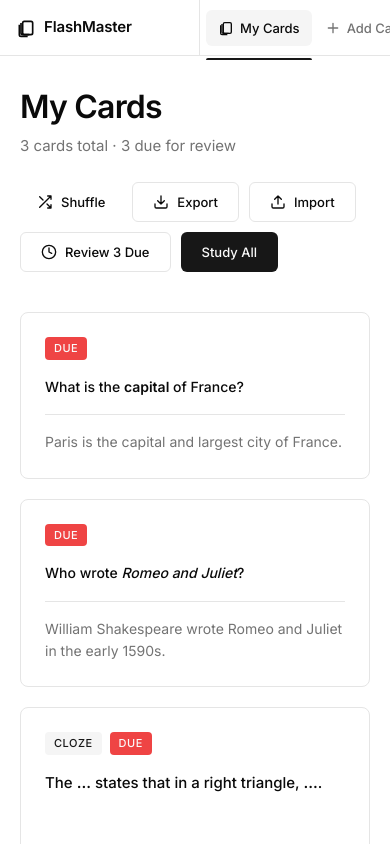
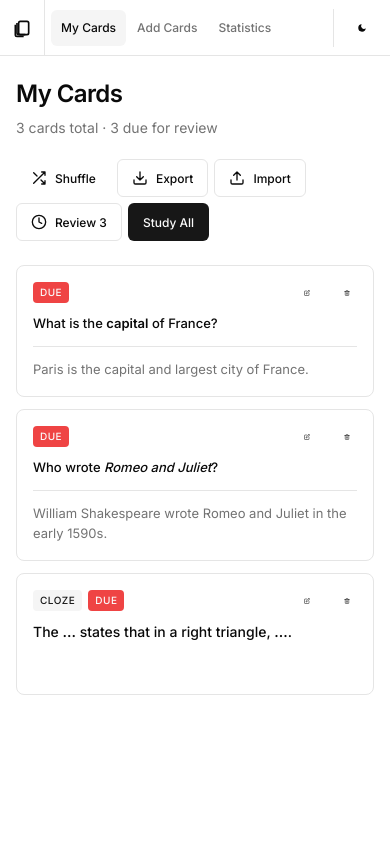
Before and after one commit to shrike99/flashmaster, a React (Vite) app: page / in a window 390 px wide. Built offline with nearby package versions, Linux system fonts and the light colour scheme.

Commit message:
Enhance mobile responsiveness and UI adjustments
Updated styles for mobile responsiveness and adjusted various padding, margin, and font sizes across components. Modified card and button layouts for better usability on smaller screens.

```diff
--- a/src/App.jsx
+++ b/src/App.jsx
@@ -2,7 +2,7 @@ import { useState, useRef, useEffect } from 'react';
 import ReactMarkdown from 'react-markdown';
 
 /* ─────────────────────────────────────────────────────────────────────────────
-   SLEEK BLACK & WHITE FLASHCARD APP - SHADCN NAVBAR EDITION
+   SLEEK BLACK & WHITE FLASHCARD APP - MOBILE RESPONSIVE
    Design System: shadcn/ui inspired
    Color Scheme: Pure monochrome with blue accents
    Typography: Inter for everything
@@ -73,6 +73,7 @@ body {
   line-height: 1.5;
   -webkit-font-smoothing: antialiased;
   -moz-osx-font-smoothing: grayscale;
+  -webkit-tap-highlight-color: transparent;
 }
 
 /* ─── LAYOUT ───────────────────────────────────────────────────────────────── */
@@ -91,6 +92,9 @@ body {
   align-items: center;
   height: 56px;
   flex-shrink: 0;
+  overflow-x: auto;
+  overflow-y: hidden;
+  -webkit-overflow-scrolling: touch;
 }
 
 .navbar-brand {
@@ -100,7 +104,8 @@ body {
   padding: 0 16px;
   height: 100%;
   border-right: 1px solid hsl(var(--border));
-  min-width: 200px;
+  min-width: auto;
+  flex-shrink: 0;
 }
 
 .navbar-logo {
@@ -108,6 +113,17 @@ body {
   font-weight: 600;
   letter-spacing: -0.01em;
   color: hsl(var(--foreground));
+  white-space: nowrap;
+}
+
+@media (max-width: 640px) {
+  .navbar-logo {
+    display: none;
+  }
+  .navbar-brand {
+    min-width: auto;
+    padding: 0 12px;
+  }
 }
 
 .navbar-nav {
@@ -116,14 +132,22 @@ body {
   flex: 1;
   padding: 0 6px;
   gap: 1px;
+  overflow-x: auto;
+  -webkit-overflow-scrolling: touch;
+  scrollbar-width: none;
+}
+
+.navbar-nav::-webkit-scrollbar {
+  display: none;
 }
 
 .navbar-actions {
   display: flex;
   gap: 2px;
   align-items: center;
-  padding: 0 16px;
+  padding: 0 8px;
   border-left: 1px solid hsl(var(--border));
+  flex-shrink: 0;
 }
 
 .nav-link {
@@ -143,6 +167,8 @@ body {
   font-family: inherit;
   white-space: nowrap;
   position: relative;
+  flex-shrink: 0;
+  touch-action: manipulation;
 }
 
 .nav-link:hover {
@@ -167,27 +193,33 @@ body {
   border-radius: 2px 2px 0 0;
 }
 
+@media (max-width: 640px) {
+  .nav-link {
+    padding: 0 10px;
+    font-size: 12px;
+  }
+  .nav-link svg {
+    display: none;
+  }
+}
+
 .main {
   flex: 1;
   overflow-y: auto;
+  overflow-x: hidden;
   background: hsl(var(--background));
+  -webkit-overflow-scrolling: touch;
 }
 
 .main-content {
   max-width: 1200px;
   margin: 0 auto;
-  padding: 48px 32px;
-}
-
-@media (max-width: 639px) {
-  .main-content {
-    padding: 32px 20px;
-  }
+  padding: 24px 16px;
 }
 
 @media (min-width: 640px) {
   .main-content {
-    padding: 56px 48px;
+    padding: 48px 32px;
   }
 }
 
@@ -214,6 +246,8 @@ body {
   outline: none;
   border: 1px solid transparent;
   font-family: inherit;
+  touch-action: manipulation;
+  -webkit-tap-highlight-color: transparent;
 }
 
 .btn:disabled {
@@ -283,6 +317,21 @@ body {
   height: 36px;
   width: 36px;
   padding: 0;
+}
+
+@media (max-width: 640px) {
+  .btn {
+    font-size: 12px;
+  }
+  .btn-default, .btn-outline, .btn-ghost, .btn-destructive {
+    height: 38px;
+    padding: 0 14px;
+  }
+  .btn-sm {
+    height: 34px;
+    padding: 0 12px;
+    font-size: 12px;
+  }
 }
 
 /* Card */
@@ -295,7 +344,13 @@ body {
 }
 
 .card-header {
-  padding: 24px 24px 0;
+  padding: 20px 20px 0;
+}
+
+@media (max-width: 640px) {
+  .card-header {
+    padding: 16px 16px 0;
+  }
 }
 
 .card-title {
@@ -304,6 +359,12 @@ body {
   letter-spacing: -0.01em;
 }
 
+@media (max-width: 640px) {
+  .card-title {
+    font-size: 16px;
+  }
+}
+
 .card-description {
   font-size: 13px;
   color: hsl(var(--muted-foreground));
@@ -311,7 +372,13 @@ body {
 }
 
 .card-content {
-  padding: 24px;
+  padding: 20px;
+}
+
+@media (max-width: 640px) {
+  .card-content {
+    padding: 16px;
+  }
 }
 
 /* Input */
@@ -337,6 +404,13 @@ body {
 
 .input::placeholder {
   color: hsl(var(--muted-foreground));
+}
+
+@media (max-width: 640px) {
+  .input {
+    height: 38px;
+    font-size: 16px; /* Prevents iOS zoom on focus */
+  }
 }
 
 .textarea {
@@ -365,6 +439,13 @@ body {
   color: hsl(var(--muted-foreground));
 }
 
+@media (max-width: 640px) {
+  .textarea {
+    font-size: 16px; /* Prevents iOS zoom on focus */
+    padding: 12px;
+  }
+}
+
 /* Label */
 .label {
   font-size: 14px;
@@ -372,6 +453,13 @@ body {
   display: block;
   margin-bottom: 10px;
   color: hsl(var(--foreground));
+}
+
+@media (max-width: 640px) {
+  .label {
+    font-size: 13px;
+    margin-bottom: 8px;
+  }
 }
 
 /* Badge */
@@ -387,6 +475,13 @@ body {
   border: 1px solid transparent;
 }
 
+@media (max-width: 640px) {
+  .badge {
+    font-size: 10px;
+    padding: 2px 6px;
+  }
+}
+
 .badge-default {
   background: hsl(var(--secondary));
   color: hsl(var(--secondary-foreground));
@@ -410,40 +505,71 @@ body {
 
 /* ─── PAGE LAYOUT ──────────────────────────────────────────────────────────── */
 .page-header {
-  margin-bottom: 40px;
+  margin-bottom: 32px;
+}
+
+@media (max-width: 640px) {
+  .page-header {
+    margin-bottom: 24px;
+  }
 }
 
 .page-title {
-  font-size: 32px;
+  font-size: 28px;
   font-weight: 600;
   letter-spacing: -0.025em;
   margin-bottom: 8px;
   line-height: 1.2;
 }
 
+@media (max-width: 640px) {
+  .page-title {
+    font-size: 24px;
+  }
+}
+
 .page-description {
   font-size: 15px;
   color: hsl(var(--muted-foreground));
   line-height: 1.6;
 }
 
+@media (max-width: 640px) {
+  .page-description {
+    font-size: 14px;
+  }
+}
+
 .page-actions {
   display: flex;
-  gap: 10px;
-  margin-top: 24px;
+  gap: 8px;
+  margin-top: 20px;
   flex-wrap: wrap;
+}
+
+@media (max-width: 640px) {
+  .page-actions {
+    gap: 6px;
+  }
 }
 
 /* ─── CARDS GRID ───────────────────────────────────────────────────────────── */
 .cards-grid {
   display: grid;
-  grid-template-columns: repeat(auto-fill, minmax(300px, 1fr));
-  gap: 20px;
+  grid-template-columns: repeat(auto-fill, minmax(280px, 1fr));
+  gap: 16px;
+}
+
+@media (max-width: 640px) {
+  .cards-grid {
+    grid-template-columns: 1fr;
+    gap: 12px;
+  }
 }
 
 @media (min-width: 640px) {
   .cards-grid {
-    gap: 24px;
+    gap: 20px;
   }
 }
 
@@ -455,6 +581,7 @@ body {
   overflow: hidden;
   transition: all 0.2s;
   cursor: pointer;
+  touch-action: manipulation;
 }
 
 .flashcard:hover {
@@ -464,36 +591,68 @@ body {
 
 .flashcard-image {
   width: 100%;
-  height: 180px;
+  height: 160px;
   object-fit: cover;
   background: hsl(var(--muted));
   border-bottom: 1px solid hsl(var(--border));
 }
 
+@media (max-width: 640px) {
+  .flashcard-image {
+    height: 140px;
+  }
+}
+
 .flashcard-body {
-  padding: 24px;
-  min-height: 160px;
+  padding: 20px;
+  min-height: 140px;
+}
+
+@media (max-width: 640px) {
+  .flashcard-body {
+    padding: 16px;
+    min-height: 120px;
+  }
 }
 
 .flashcard-badges {
   display: flex;
   gap: 8px;
-  margin-bottom: 16px;
+  margin-bottom: 12px;
+}
+
+@media (max-width: 640px) {
+  .flashcard-badges {
+    gap: 6px;
+    margin-bottom: 10px;
+  }
 }
 
 .flashcard-question {
   font-size: 15px;
   font-weight: 500;
   line-height: 1.6;
-  margin-bottom: 16px;
+  margin-bottom: 12px;
+}
+
+@media (max-width: 640px) {
+  .flashcard-question {
+    font-size: 14px;
+  }
 }
 
 .flashcard-answer {
   font-size: 14px;
   color: hsl(var(--muted-foreground));
   line-height: 1.6;
-  padding-top: 16px;
+  padding-top: 12px;
   border-top: 1px solid hsl(var(--border));
+}
+
+@media (max-width: 640px) {
+  .flashcard-answer {
+    font-size: 13px;
+  }
 }
 
 .flashcard-actions {
@@ -502,12 +661,25 @@ body {
   right: 12px;
   display: flex;
   gap: 4px;
-  opacity: 0;
+  opacity: 1;
   transition: opacity 0.2s;
-}
-
-.flashcard:hover .flashcard-actions {
-  opacity: 1;
+  z-index: 10;
+}
+
+@media (min-width: 641px) {
+  .flashcard-actions {
+    opacity: 0;
+  }
+  .flashcard:hover .flashcard-actions {
+    opacity: 1;
+  }
+}
+
+@media (max-width: 640px) {
+  .flashcard-actions {
+    top: 8px;
+    right: 8px;
+  }
 }
 
 .status-indicator {
@@ -519,6 +691,13 @@ body {
   border-radius: 50%;
 }
 
+@media (max-width: 640px) {
+  .status-indicator {
+    top: 8px;
+    left: 8px;
+  }
+}
+
 .status-success {
   background: hsl(120 100% 35%);
 }
@@ -531,16 +710,29 @@ body {
 .creator-list {
   display: flex;
   flex-direction: column;
-  gap: 20px;
+  gap: 16px;
   margin-bottom: 24px;
+}
+
+@media (max-width: 640px) {
+  .creator-list {
+    gap: 12px;
+    margin-bottom: 20px;
+  }
 }
 
 .creator-card {
   border-radius: 8px;
   border: 1px solid hsl(var(--border));
   background: hsl(var(--card));
-  padding: 24px;
+  padding: 20px;
   transition: all 0.2s;
+}
+
+@media (max-width: 640px) {
+  .creator-card {
+    padding: 16px;
+  }
 }
 
 .creator-card.focused {
@@ -552,7 +744,13 @@ body {
   display: flex;
   align-items: center;
   justify-content: space-between;
-  margin-bottom: 20px;
+  margin-bottom: 16px;
+}
+
+@media (max-width: 640px) {
+  .creator-header {
+    margin-bottom: 12px;
+  }
 }
 
 .creator-number {
@@ -563,23 +761,36 @@ body {
   color: hsl(var(--muted-foreground));
 }
 
+@media (max-width: 640px) {
+  .creator-number {
+    font-size: 10px;
+  }
+}
+
 .creator-section {
-  margin-bottom: 20px;
+  margin-bottom: 16px;
 }
 
 .creator-section:last-child {
   margin-bottom: 0;
+}
+
+@media (max-width: 640px) {
+  .creator-section {
+    margin-bottom: 12px;
+  }
 }
 
 .creator-grid {
   display: grid;
   grid-template-columns: 1fr 1fr;
-  gap: 20px;
+  gap: 16px;
 }
 
 @media (max-width: 768px) {
   .creator-grid {
     grid-template-columns: 1fr;
+    gap: 12px;
   }
 }
 
@@ -592,7 +803,7 @@ body {
 .study-container {
   max-width: 700px;
   margin: 0 auto;
-  padding: 0 20px;
+  padding: 0 16px;
 }
 
 @media (min-width: 640px) {
@@ -605,19 +816,37 @@ body {
   display: flex;
   align-items: center;
   justify-content: space-between;
-  margin-bottom: 28px;
+  margin-bottom: 20px;
+}
+
+@media (max-width: 640px) {
+  .study-header {
+    margin-bottom: 16px;
+  }
 }
 
 .study-info h1 {
-  font-size: 28px;
+  font-size: 24px;
   font-weight: 600;
   margin-bottom: 6px;
   line-height: 1.2;
 }
 
+@media (max-width: 640px) {
+  .study-info h1 {
+    font-size: 20px;
+  }
+}
+
 .study-info p {
   font-size: 14px;
   color: hsl(var(--muted-foreground));
+}
+
+@media (max-width: 640px) {
+  .study-info p {
+    font-size: 13px;
+  }
 }
 
 .progress-bar {
@@ -626,7 +855,14 @@ body {
   background: hsl(var(--secondary));
   border-radius: 999px;
   overflow: hidden;
-  margin-bottom: 36px;
+  margin-bottom: 28px;
+}
+
+@media (max-width: 640px) {
+  .progress-bar {
+    height: 5px;
+    margin-bottom: 20px;
+  }
 }
 
 .progress-fill {
@@ -639,16 +875,30 @@ body {
 .study-card-wrapper {
   perspective: 1200px;
   margin-bottom: 24px;
+  touch-action: pan-y;
+}
+
+@media (max-width: 640px) {
+  .study-card-wrapper {
+    margin-bottom: 16px;
+  }
 }
 
 .study-card {
   position: relative;
-  min-height: 400px;
+  min-height: 350px;
   transition: transform 0.4s ease;
   transform-style: preserve-3d;
   cursor: pointer;
   user-select: none;
   transform: rotateY(0deg);
+  touch-action: none;
+}
+
+@media (max-width: 640px) {
+  .study-card {
+    min-height: 300px;
+  }
 }
 
 .study-card.flipped {
@@ -683,7 +933,7 @@ body {
 
 .card-image {
   width: 100%;
-  height: 220px;
+  height: 180px;
   object-fit: cover;
   background: hsl(var(--muted));
   border-bottom: 1px solid hsl(var(--border));
@@ -692,18 +942,30 @@ body {
   transition: opacity 0.3s ease;
 }
 
+@media (max-width: 640px) {
+  .card-image {
+    height: 140px;
+  }
+}
+
 .card-image.loaded {
   opacity: 1;
 }
 
 .card-body {
   flex: 1;
-  padding: 48px;
+  padding: 40px;
   display: flex;
   flex-direction: column;
   justify-content: center;
   align-items: center;
   text-align: center;
+}
+
+@media (max-width: 640px) {
+  .card-body {
+    padding: 24px 20px;
+  }
 }
 
 .card-label {
@@ -712,46 +974,88 @@ body {
   text-transform: uppercase;
   letter-spacing: 0.5px;
   color: hsl(var(--muted-foreground));
-  margin-bottom: 16px;
+  margin-bottom: 12px;
+}
+
+@media (max-width: 640px) {
+  .card-label {
+    font-size: 10px;
+    margin-bottom: 10px;
+  }
 }
 
 .card-text {
-  font-size: 20px;
+  font-size: 18px;
   font-weight: 500;
   line-height: 1.5;
+}
+
+@media (max-width: 640px) {
+  .card-text {
+    font-size: 16px;
+  }
 }
 
 .card-hint {
   font-size: 13px;
   color: hsl(var(--muted-foreground));
-  margin-top: 24px;
+  margin-top: 20px;
+}
+
+@media (max-width: 640px) {
+  .card-hint {
+    font-size: 12px;
+    margin-top: 16px;
+  }
 }
 
 .swipe-indicator {
   position: absolute;
   top: 50%;
   transform: translateY(-50%);
-  font-size: 72px;
+  font-size: 60px;
   opacity: 0;
   transition: opacity 0.2s;
   pointer-events: none;
   z-index: 10;
 }
 
+@media (max-width: 640px) {
+  .swipe-indicator {
+    font-size: 48px;
+  }
+}
+
 .swipe-left {
-  left: 60px;
+  left: 40px;
   color: hsl(var(--destructive));
 }
 
 .swipe-right {
-  right: 60px;
+  right: 40px;
   color: hsl(120 100% 35%);
+}
+
+@media (max-width: 640px) {
+  .swipe-left {
+    left: 20px;
+  }
+  .swipe-right {
+    right: 20px;
+  }
 }
 
 .study-actions {
   display: flex;
-  gap: 16px;
-  margin-top: 28px;
+  gap: 12px;
+  margin-top: 20px;
+}
+
+@media (max-width: 640px) {
+  .study-actions {
+    gap: 10px;
+    margin-top: 16px;
+  }
 }
 
 .study-actions .btn {
@@ -760,10 +1064,17 @@ body {
 
 .keyboard-hint {
   text-align: center;
-  margin-top: 28px;
+  margin-top: 20px;
   font-size: 13px;
   color: hsl(var(--muted-foreground));
   line-height: 1.6;
+}
+
+@media (max-width: 640px) {
+  .keyboard-hint {
+    font-size: 11px;
+    margin-top: 16px;
+  }
 }
 
 .kbd {
@@ -778,58 +1089,109 @@ body {
   font-weight: 500;
 }
 
+@media (max-width: 640px) {
+  .kbd {
+    padding: 2px 6px;
+    font-size: 11px;
+  }
+}
+
 /* ─── STATS ────────────────────────────────────────────────────────────────── */
 .stats-grid {
   display: grid;
-  grid-template-columns: repeat(auto-fit, minmax(200px, 1fr));
-  gap: 20px;
-  margin-bottom: 48px;
+  grid-template-columns: repeat(auto-fit, minmax(140px, 1fr));
+  gap: 16px;
+  margin-bottom: 40px;
+}
+
+@media (max-width: 640px) {
+  .stats-grid {
+    grid-template-columns: repeat(2, 1fr);
+    gap: 12px;
+    margin-bottom: 32px;
+  }
 }
 
 .stat-card {
   border-radius: 8px;
   border: 1px solid hsl(var(--border));
   background: hsl(var(--card));
-  padding: 24px;
+  padding: 20px;
+}
+
+@media (max-width: 640px) {
+  .stat-card {
+    padding: 16px;
+  }
 }
 
 .stat-value {
-  font-size: 36px;
+  font-size: 32px;
   font-weight: 600;
   line-height: 1;
-  margin-bottom: 10px;
+  margin-bottom: 8px;
+}
+
+@media (max-width: 640px) {
+  .stat-value {
+    font-size: 28px;
+  }
 }
 
 .stat-label {
-  font-size: 13px;
+  font-size: 12px;
   color: hsl(var(--muted-foreground));
   text-transform: uppercase;
   letter-spacing: 0.5px;
 }
 
+@media (max-width: 640px) {
+  .stat-label {
+    font-size: 11px;
+  }
+}
+
 .history-section h2 {
   font-size: 20px;
   font-weight: 600;
-  margin-bottom: 20px;
+  margin-bottom: 16px;
+}
+
+@media (max-width: 640px) {
+  .history-section h2 {
+    font-size: 18px;
+  }
 }
 
 .history-list {
   display: flex;
   flex-direction: column;
-  gap: 12px;
+  gap: 10px;
+}
+
+@media (max-width: 640px) {
+  .history-list {
+    gap: 8px;
+  }
 }
 
 .history-item {
   display: flex;
   align-items: center;
   justify-content: space-between;
-  padding: 20px;
+  padding: 16px;
   border-radius: 8px;
   border: 1px solid hsl(var(--border));
   background: hsl(var(--card));
   transition: all 0.2s;
 }
 
+@media (max-width: 640px) {
+  .history-item {
+    padding: 14px;
+  }
+}
+
 .history-item:hover {
   border-color: hsl(var(--foreground) / 0.2);
   box-shadow: 0 2px 4px rgba(0, 0, 0, 0.05);
@@ -838,7 +1200,7 @@ body {
 .history-info {
   display: flex;
   flex-direction: column;
-  gap: 6px;
+  gap: 4px;
 }
 
 .history-result {
@@ -846,14 +1208,32 @@ body {
   font-weight: 500;
 }
 
+@media (max-width: 640px) {
+  .history-result {
+    font-size: 14px;
+  }
+}
+
 .history-date {
   font-size: 13px;
   color: hsl(var(--muted-foreground));
 }
 
+@media (max-width: 640px) {
+  .history-date {
+    font-size: 12px;
+  }
+}
+
 .history-score {
   font-size: 15px;
   font-weight: 600;
+}
+
+@media (max-width: 640px) {
+  .history-score {
+    font-size: 14px;
+  }
 }
 
 /* ─── MODAL ────────────────────────────────────────────────────────────────── */
@@ -867,12 +1247,13 @@ body {
   justify-content: center;
   z-index: 100;
   animation: fadeIn 0.2s;
+  padding: 16px;
 }
 
 .modal {
   width: 500px;
-  max-width: 94vw;
-  max-height: 90vh;
+  max-width: 100%;
+  max-height: calc(100vh - 32px);
   overflow-y: auto;
   border-radius: 8px;
   border: 1px solid hsl(var(--border));
@@ -885,7 +1266,13 @@ body {
   display: flex;
   align-items: center;
   justify-content: space-between;
-  padding: 24px 24px 0;
+  padding: 20px 20px 0;
+}
+
+@media (max-width: 640px) {
+  .modal-header {
+    padding: 16px 16px 0;
+  }
 }
 
 .modal-title {
@@ -893,15 +1280,34 @@ body {
   font-weight: 600;
 }
 
+@media (max-width: 640px) {
+  .modal-title {
+    font-size: 16px;
+  }
+}
+
 .modal-body {
-  padding: 24px;
+  padding: 20px;
+}
+
+@media (max-width: 640px) {
+  .modal-body {
+    padding: 16px;
+  }
 }
 
 .modal-footer {
   display: flex;
   gap: 8px;
   justify-content: flex-end;
-  padding: 0 24px 24px;
+  padding: 0 20px 20px;
+}
+
+@media (max-width: 640px) {
+  .modal-footer {
+    padding: 0 16px 16px;
+    gap: 6px;
+  }
 }
 
 .field {
@@ -910,18 +1316,36 @@ body {
 
 .field:last-child {
   margin-bottom: 0;
+}
+
+@media (max-width: 640px) {
+  .field {
+    margin-bottom: 12px;
+  }
 }
 
 /* ─── UTILITIES ────────────────────────────────────────────────────────────── */
 .empty-state {
   text-align: center;
-  padding: 80px 32px;
+  padding: 60px 24px;
   color: hsl(var(--muted-foreground));
+}
+
+@media (max-width: 640px) {
+  .empty-state {
+    padding: 40px 20px;
+  }
 }
 
 .empty-state p {
   font-size: 15px;
   line-height: 1.6;
+}
+
+@media (max-width: 640px) {
+  .empty-state p {
+    font-size: 14px;
+  }
 }
 
 .tabs {
@@ -930,6 +1354,13 @@ body {
   padding: 4px;
   background: hsl(var(--muted));
   border-radius: 6px;
+}
+
+@media (max-width: 640px) {
+  .tabs {
+    height: 34px;
+    width: 100%;
+  }
 }
 
 .tab {
@@ -946,6 +1377,15 @@ body {
   cursor: pointer;
   transition: all 0.15s;
   font-family: inherit;
+  touch-action: manipulation;
+}
+
+@media (max-width: 640px) {
+  .tab {
+    flex: 1;
+    padding: 0 8px;
+    font-size: 12px;
+  }
 }
 
 .tab.active {
@@ -955,8 +1395,9 @@ body {
 
 .toast {
   position: fixed;
-  top: 80px;
-  right: 20px;
+  top: 70px;
+  right: 16px;
+  left: 16px;
   z-index: 200;
   display: flex;
   align-items: center;
@@ -971,6 +1412,14 @@ body {
   animation: slideIn 0.3s;
 }
 
+@media (min-width: 640px) {
+  .toast {
+    left: auto;
+    right: 20px;
+    max-width: 400px;
+  }
+}
+
 .zoom-overlay {
   position: fixed;
   inset: 0;
@@ -980,11 +1429,12 @@ body {
   justify-content: center;
   z-index: 200;
   cursor: zoom-out;
+  padding: 16px;
 }
 
 .zoom-image {
-  max-width: 90vw;
-  max-height: 90vh;
+  max-width: 100%;
+  max-height: 100%;
   object-fit: contain;
   border-radius: 8px;
 }
@@ -998,6 +1448,13 @@ body {
   margin-top: 12px;
   position: relative;
   display: block;
+}
+
+@media (max-width: 640px) {
+  .thumbnail {
+    width: 70px;
+    height: 52px;
+  }
 }
 
 .thumbnail-delete {
@@ -1011,12 +1468,19 @@ body {
   padding: 2px 6px;
   font-size: 11px;
   cursor: pointer;
+  touch-action: manipulation;
 }
 
 /* Markdown */
 .markdown {
   font-size: 14px;
   line-height: 1.6;
+}
+
+@media (max-width: 640px) {
+  .markdown {
+    font-size: 13px;
+  }
 }
 
 .markdown p {
@@ -1103,6 +1567,18 @@ body {
 
 .swipe-out {
   animation: swipeOut 0.3s ease forwards;
+}
+
+/* Prevent pull-to-refresh on mobile */
+body {
+  overscroll-behavior-y: contain;
+}
+
+/* Improve touch scrolling */
+.main,
+.modal,
+.navbar-nav {
+  -webkit-overflow-scrolling: touch;
 }
 `;
 
@@ -1533,7 +2009,7 @@ function MyCardsPage() {
 							/>
 						)}
 						<div className="card-content" style={{ minHeight: '200px', display: 'flex', alignItems: 'center', justifyContent: 'center' }}>
-							<div style={{ fontSize: '18px', lineHeight: '2', textAlign: 'center' }}>
+							<div style={{ fontSize: '16px', lineHeight: '2', textAlign: 'center', width: '100%', padding: '0 10px' }}>
 								{parts.map((p, i) =>
 									p.type === 'text' ? (
 										<span key={i}>{p.val}</span>
@@ -1558,6 +2034,7 @@ function MyCardsPage() {
 													style={{
 														display: 'inline-block',
 														width: Math.max(100, p.val.length * 11),
+														maxWidth: '90%',
 														height: '32px',
 														textAlign: 'center',
 														margin: '0 4px',
@@ -1595,7 +2072,7 @@ function MyCardsPage() {
 						</div>
 					)}
 
-					<div className="keyboard-hint">
+					<div className="keyboard-hint" style={{ display: window.innerWidth > 640 ? 'block' : 'none' }}>
 						<span className="kbd">Space</span> flip ·<span className="kbd">←</span> or <span className="kbd">1</span> wrong ·<span className="kbd">→</span> or <span className="kbd">2</span> right
 					</div>
 				</div>
@@ -1657,7 +2134,7 @@ function MyCardsPage() {
 								<div className="card-text markdown">
 									<ReactMarkdown>{card.q}</ReactMarkdown>
 								</div>
-								<div className="card-hint">Click or press Space to flip</div>
+								<div className="card-hint">Tap to flip</div>
 							</div>
 						</div>
 
@@ -1679,7 +2156,7 @@ function MyCardsPage() {
 								<div className="card-text markdown">
 									<ReactMarkdown>{card.a}</ReactMarkdown>
 								</div>
-								<div className="card-hint">Click or press Space to flip back</div>
+								<div className="card-hint">Tap to flip back</div>
 							</div>
 						</div>
 					</div>
@@ -1697,10 +2174,10 @@ function MyCardsPage() {
 						</button>
 					</div>
 				) : (
-					<div style={{ marginTop: '24px', textAlign: 'center', fontSize: '13px', color: 'hsl(var(--muted-foreground))' }}>Flip the card first, then mark your result</div>
+					<div style={{ marginTop: '20px', textAlign: 'center', fontSize: '13px', color: 'hsl(var(--muted-foreground))' }}>Flip the card first, then mark your result</div>
 				)}
 
-				<div className="keyboard-hint">
+				<div className="keyboard-hint" style={{ display: window.innerWidth > 640 ? 'block' : 'none' }}>
 					<span className="kbd">Space</span> or <span className="kbd">↑</span>/<span className="kbd">↓</span> flip ·<span className="kbd">←</span> or <span className="kbd">1</span> wrong ·<span className="kbd">→</span> or <span className="kbd">2</span> right · Drag left/right to swipe
 				</div>
 			</div>
@@ -1855,12 +2332,12 @@ function MyCardsPage() {
 					{dueCards.length > 0 && (
 						<button className="btn btn-outline" onClick={() => startStudy(dueCards.map((c) => c.id))}>
 							<Icon name="clock" size={16} />
-							Review {dueCards.length} Due
+							Review {dueCards.length}
 						</button>
 					)}
 					{wrongCards.length > 0 && (
 						<button className="btn btn-destructive" onClick={() => startStudy(wrongCards.map((c) => c.id))}>
-							Retry {wrongCards.length} Wrong
+							Retry {wrongCards.length}
 						</button>
 					)}
 					<button className="btn btn-default" onClick={() => startStudy(cards.map((c) => c.id))}>
@@ -2169,9 +2646,7 @@ function AddCardsPage() {
 
 			<div className="page-header">
 				<h1 className="page-title">Add Flashcards</h1>
-				<p className="page-description">
-					Create multiple cards • Markdown supported • Paste images • Press <span className="kbd">Tab</span> to add new card
-				</p>
+				<p className="page-description">Create cards • Markdown supported • Paste images</p>
 			</div>
 
 			<div className="creator-list">
@@ -2271,7 +2746,7 @@ function AddCardsPage() {
 			<div className="page-actions">
 				<button className="btn btn-outline" onClick={addCreatorCard}>
 					<Icon name="plus" size={16} />
-					Add Another Card
+					Add Another
 				</button>
 				<button className="btn btn-default" onClick={saveAllCards}>
 					Save All Cards
@@ -2308,7 +2783,7 @@ function StatsPage() {
 				<div className="page-actions">
 					<button className="btn btn-destructive" onClick={() => setShowResetModal(true)}>
 						<Icon name="alert" size={16} />
-						Reset All Stats
+						Reset Stats
 					</button>
 				</div>
 			</div>
@@ -2320,11 +2795,11 @@ function StatsPage() {
 				</div>
 				<div className="stat-card">
 					<div className="stat-value">{dueCards}</div>
-					<div className="stat-label">Due for Review</div>
+					<div className="stat-label">Due</div>
 				</div>
 				<div className="stat-card">
 					<div className="stat-value">{totalStudied}</div>
-					<div className="stat-label">Cards Studied</div>
+					<div className="stat-label">Studied</div>
 				</div>
 				<div className="stat-card">
 					<div className="stat-value" style={{ color: 'hsl(120 100% 35%)' }}>
```
